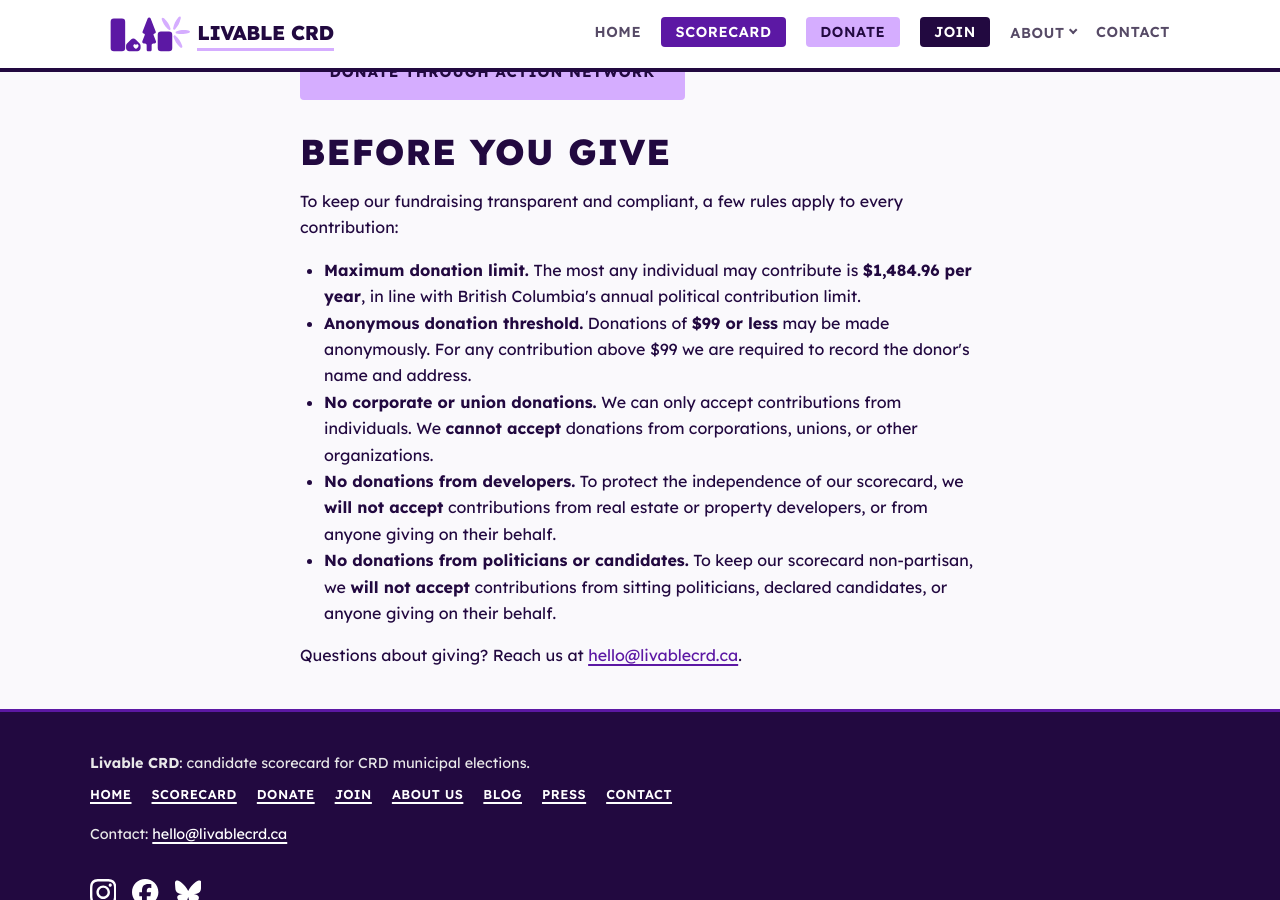
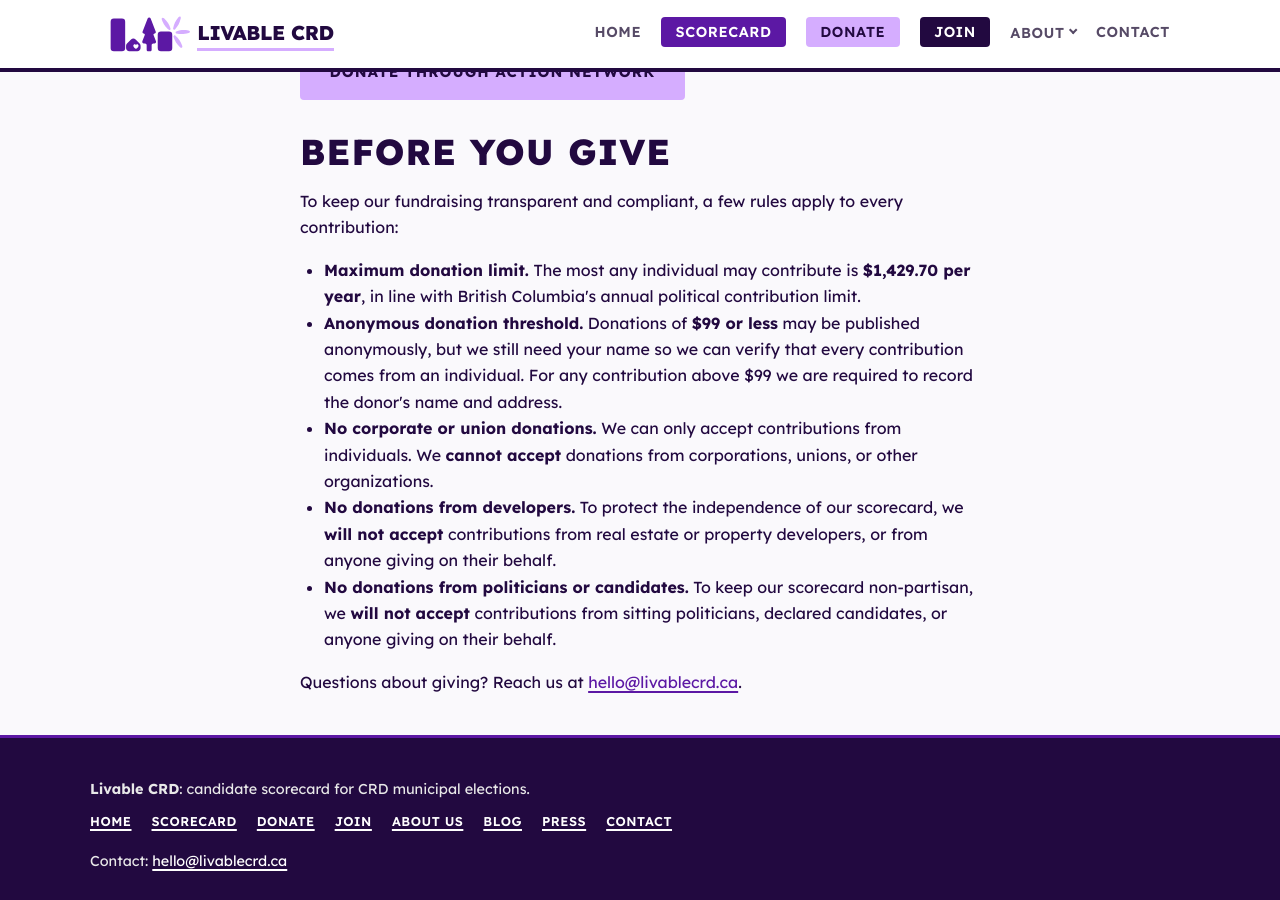
Before and after one commit to LaputanMachines/livable-crd-website, a Jekyll site: the page built from donate.md, in a window 1280 px wide and 900 px high, scrolled down 325 px. Built offline with Jekyll 4.4.1, drawn with Linux system fonts in a browser that asks for light colours.

Commit message:
fix(donate): correct contribution limit and clarify anonymous giving
The maximum annual individual contribution is $1,429.70, not $1,484.96.

Also clarify the anonymous donation threshold: donations of $99 or less
may be published anonymously, but we still collect the donor's name so we
can verify each contribution comes from an individual, per our rule
against corporate, union, developer, and candidate donations.

Co-Authored-By: Claude Opus 5 (1M context) <noreply@anthropic.com>

```diff
--- a/donate.md
+++ b/donate.md
@@ -26,13 +26,14 @@ description: >-
 <ul>
   <li>
     <strong>Maximum donation limit.</strong> The most any individual may contribute
-    is <strong>$1,484.96 per year</strong>, in line with British Columbia's annual
+    is <strong>$1,429.70 per year</strong>, in line with British Columbia's annual
     political contribution limit.
   </li>
   <li>
     <strong>Anonymous donation threshold.</strong> Donations of <strong>$99 or
-    less</strong> may be made anonymously. For any contribution above $99 we are
-    required to record the donor's name and address.
+    less</strong> may be published anonymously, but we still need your name so we
+    can verify that every contribution comes from an individual. For any
+    contribution above $99 we are required to record the donor's name and address.
   </li>
   <li>
     <strong>No corporate or union donations.</strong> We can only accept
```
